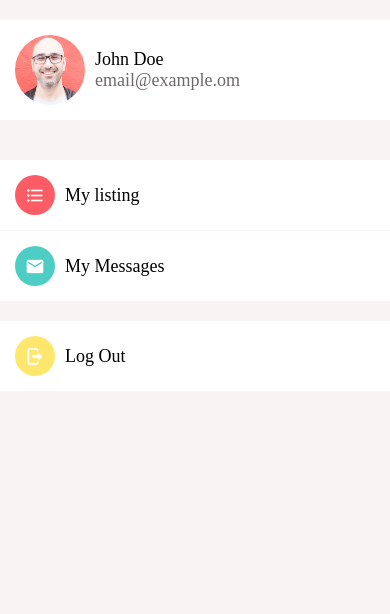
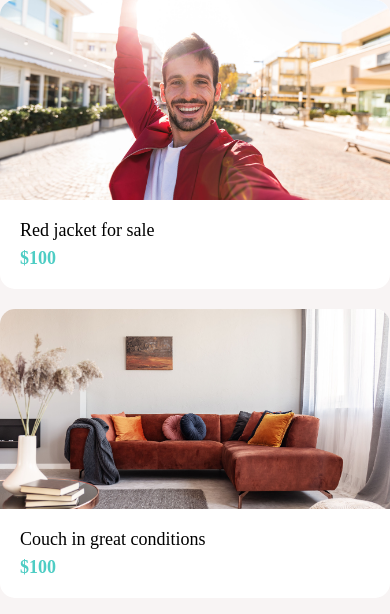
Before and after one commit to StryderJermaine/DoneWithIt, a React Native app: screen / in a window 390 px wide. Shown: the top 614 px of the page. Built offline with nearby package versions, Linux system fonts and the light colour scheme.

Commit message:
Added ListingsScreen

```diff
--- a/App.js
+++ b/App.js
@@ -9,6 +9,7 @@
 import Icon from './app/components/Icon';
 import ListItem from './app/components/ListItem';
 import AccountScreen from './app/screens/AccountScreen';
+import ListingsScreen from './app/screens/ListingsScreen';
 
 
 
@@ -40,7 +41,7 @@
     //       title="Red jacket for sale"
     //       image={require("./app/assets/jacket.jpg")}/>
     // </View>
-   <AccountScreen />
+   <ListingsScreen />
   );
 }
 
--- a/app/components/ListItem.js
+++ b/app/components/ListItem.js
@@ -15,7 +15,7 @@
                     <View style={styles.container}>
                     {IconComponent}
                     { image && <Image source={image}
-                        style={styles.image}  /> }
+                         style={styles.image}  /> }
                     <View style={styles.detailsContainer}>
                         <AppText style={styles.title}>{ title}</AppText>
                         { subTitle && <AppText style={styles.subTitle}>{ subTitle}</AppText>}
--- /dev/null
+++ b/app/screens/ListingsScreen.js
@@ -0,0 +1,46 @@
+import React from 'react';
+import { FlatList, StyleSheet } from 'react-native';
+import Screen from '../components/Screen';
+import Card from '../components/Card';
+import colors from '../config/colors';
+
+const listings = [
+    {
+        id: 1,
+        title: 'Red jacket for sale',
+        price: 100,
+        image: require('../assets/jacket.jpg')
+    },
+    {
+        id: 2,
+        title: 'Couch in great conditions',
+        price: 100,
+        image: require('../assets/couch.jpg')
+    },
+];
+
+function ListingsScreen(props) {
+    return (
+        <Screen style={styles.screen}>
+            <FlatList
+                data={listings}
+                keyExtractor={listing => listing.id.toString()}
+                renderItem={({ item }) =>
+                    <Card
+                        title={item.title}
+                        subtitle={ "$" + item.price}
+                        image={item.image} />
+                }
+            />
+        </Screen>
+    );
+}
+
+const styles = StyleSheet.create({
+    screen:{
+        padding: 20,
+        backgroundColor: colors.light
+    }
+})
+
+export default ListingsScreen;
```
Also changed, not shown: app/assets/couch.jpg (added).
